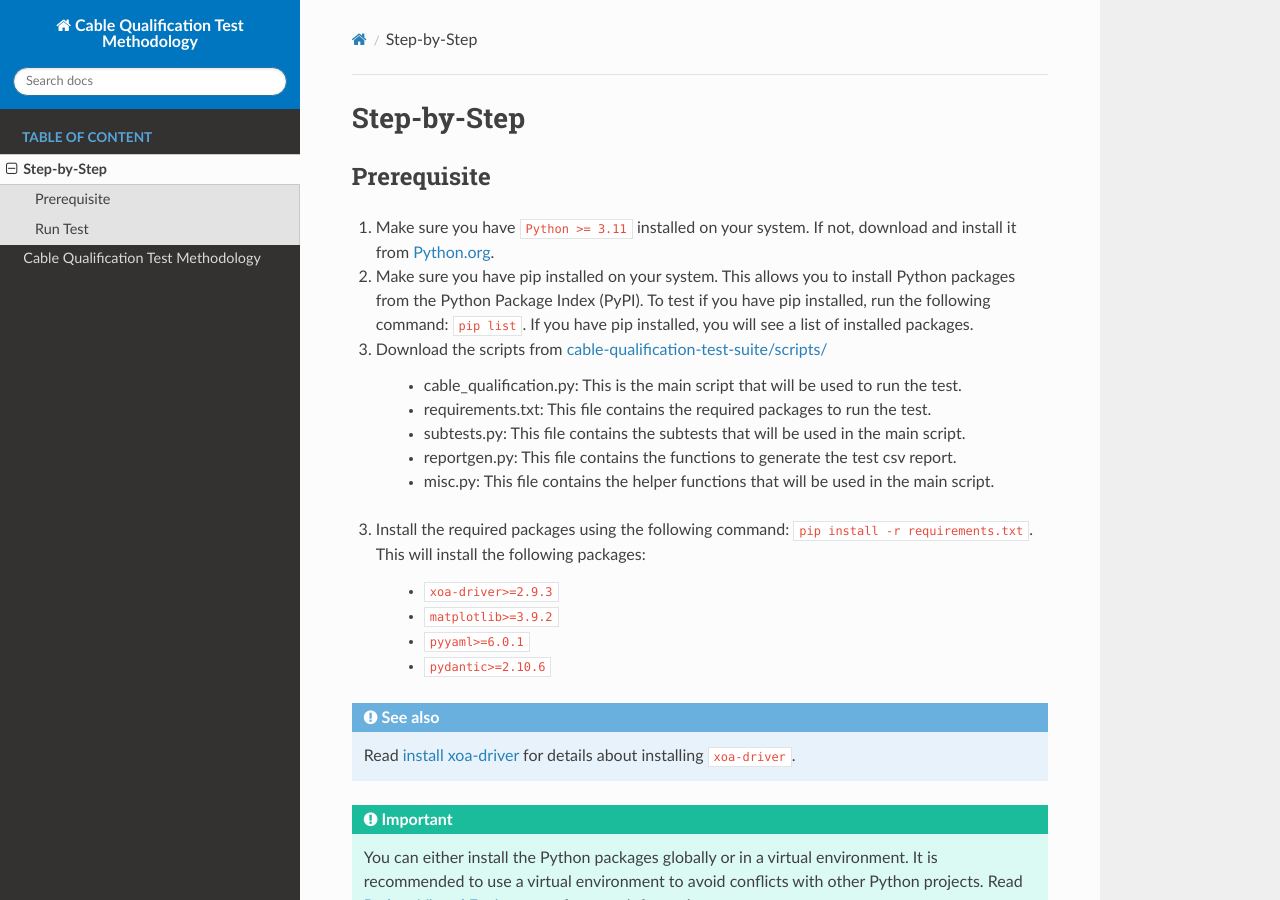
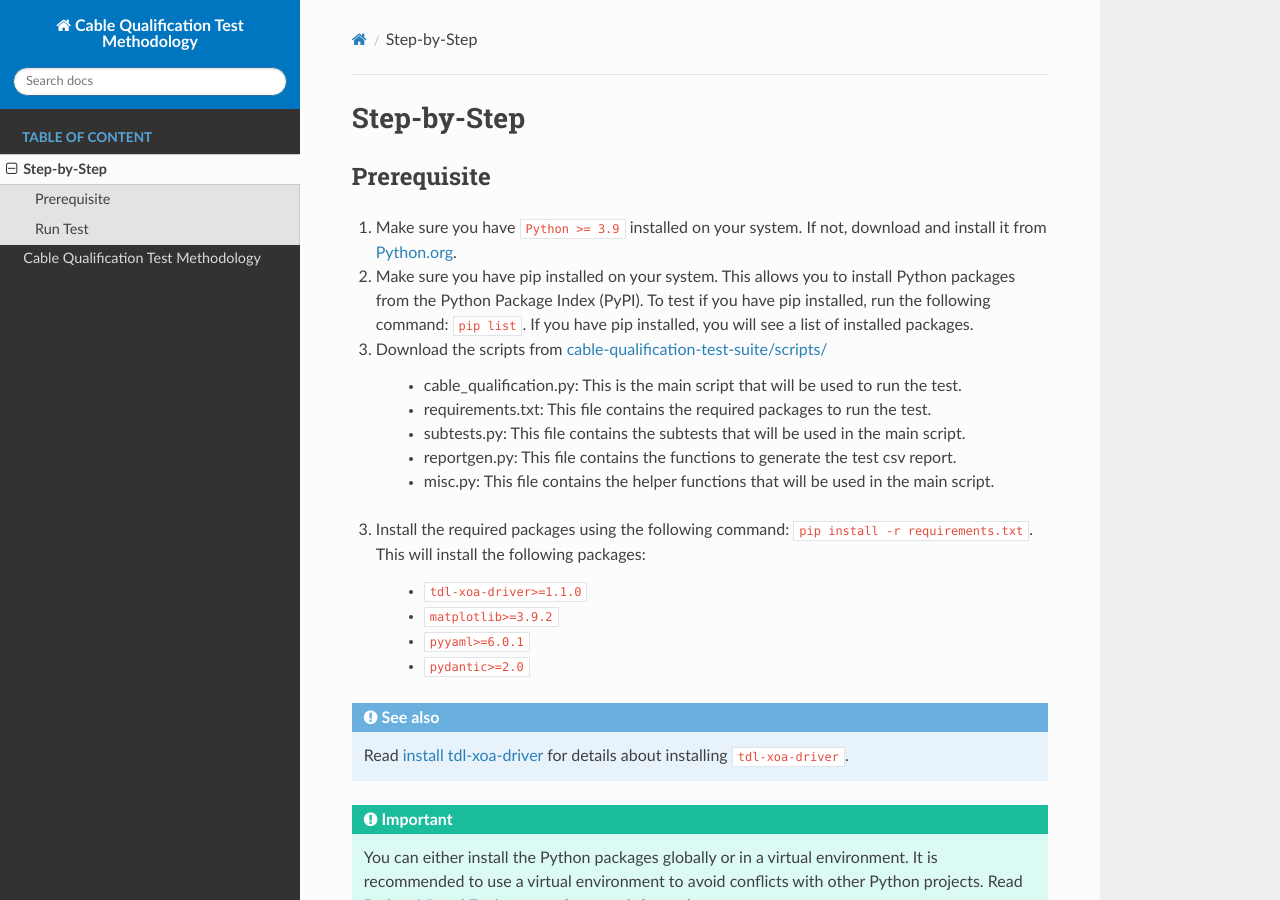
Before and after one commit to xenanetworks/cable-qualification-test-suite, a Sphinx documentation site: the page built from docs/source/step_by_step.rst, in a window 1280 px wide and 900 px high. Built offline with Sphinx 7.4.7 and the Read the Docs theme 3.1.0, drawn with Linux system fonts in a browser that asks for light colours.

Commit message:
Change to tdl-xoa-driver and Python>=3.9 and pydantic>=2.0

```diff
--- a/docs/source/step_by_step.rst
+++ b/docs/source/step_by_step.rst
@@ -4,7 +4,7 @@ Step-by-Step
 Prerequisite
 -------------
 
-1. Make sure you have ``Python >= 3.11`` installed on your system. If not, download and install it from `Python.org <https://www.python.org/downloads/>`_.
+1. Make sure you have ``Python >= 3.9`` installed on your system. If not, download and install it from `Python.org <https://www.python.org/downloads/>`_.
 2. Make sure you have pip installed on your system. This allows you to install Python packages from the Python Package Index (PyPI). To test if you have pip installed, run the following command: ``pip list``. If you have pip installed, you will see a list of installed packages.
 3. Download the scripts from `cable-qualification-test-suite/scripts/ <https://github.com/xenanetworks/cable-qualification-test-suite/tree/main/scripts>`_
 
@@ -16,14 +16,14 @@ Prerequisite
 
 3. Install the required packages using the following command: ``pip install -r requirements.txt``. This will install the following packages:
 
-    * ``xoa-driver>=2.9.3``
+    * ``tdl-xoa-driver>=1.1.0``
     * ``matplotlib>=3.9.2``
     * ``pyyaml>=6.0.1``
-    * ``pydantic>=2.10.6``
+    * ``pydantic>=2.0``
 
 .. seealso::
 
-    Read `install xoa-driver <https://docs.xenanetworks.com/projects/xoa-python-api/en/latest/getting_started/index.html>`_ for details about installing ``xoa-driver``.
+    Read `install tdl-xoa-driver <https://docs.xenanetworks.com/projects/tdl-xoa-driver/en/latest/getting_started/index.html>`_ for details about installing ``tdl-xoa-driver``.
 
 .. important::
 
--- a/scripts/__init__.py
+++ b/scripts/__init__.py
@@ -1,2 +1,2 @@
-__version__ = "1.2.1"
+__version__ = "1.2.2"
 __short_version__ = "1.2"
```
Also changed, not shown: 4 other files.
